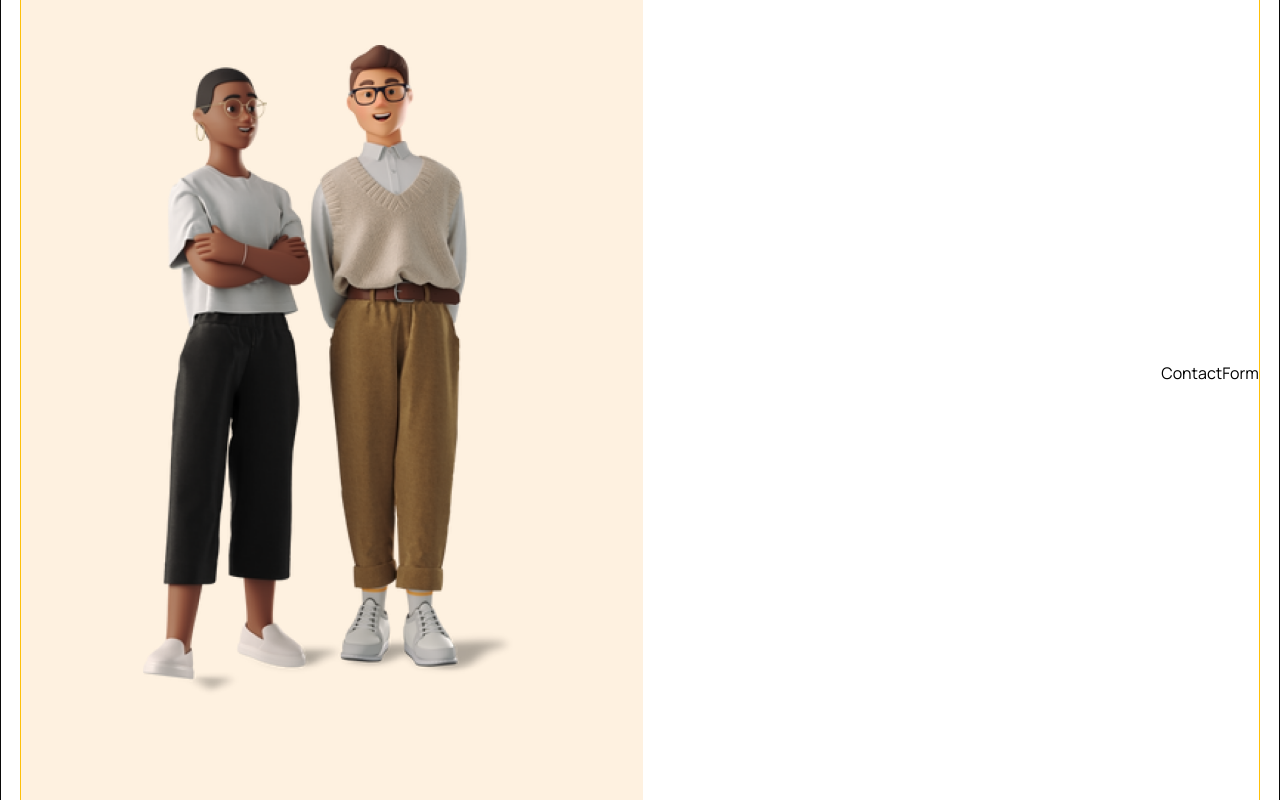
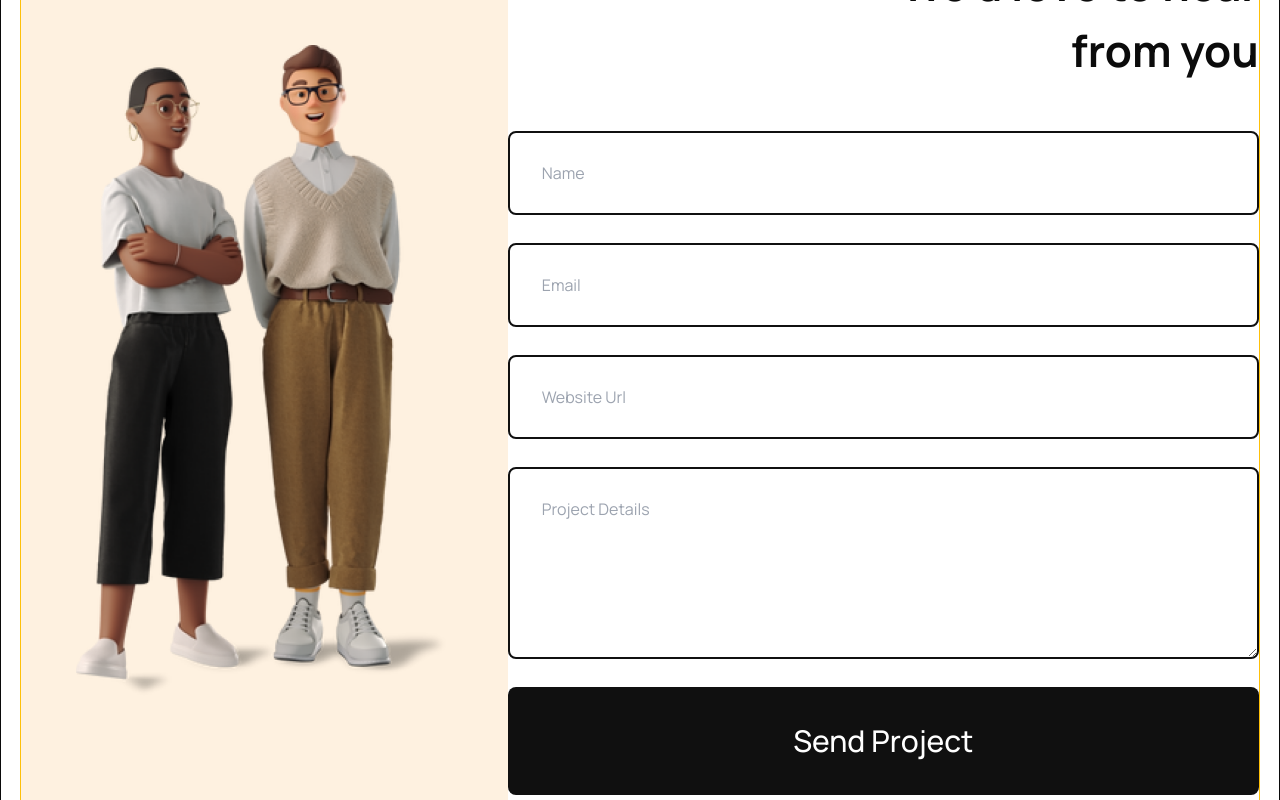
Before and after one commit to AJ1732/smg-task, a React (Vite) app: page / in a window 1280 px wide. Shown: the part 4280-5080 px from the top of the page. Built offline with nearby package versions, Linux system fonts and the light colour scheme.

Commit message:
chore: build form element

```diff
--- a/src/components/form/ContactForm.tsx
+++ b/src/components/form/ContactForm.tsx
@@ -1,4 +1,36 @@
+const handleSubmit = (e: React.FormEvent<HTMLFormElement>) => {
+  e.preventDefault();
+  console.log("Submitted");
+};
+
 const ContactForm = () => {
-  return <form>ContactForm</form>;
+  return (
+    <form
+      onSubmit={handleSubmit}
+      className="size-full max-w-[46.9375rem] text-black-0"
+    >
+      <fieldset className="flex-end flex-col gap-7">
+        <legend className="mb-12 ml-auto">
+          <h3 className="text-right text-[2.75rem] font-bold">
+            We'd love to hear <br />
+            from you
+          </h3>
+        </legend>
+
+        <input type="text" name="name" id="name" placeholder="Name" />
+        <input type="email" name="email" id="email" placeholder="Email" />
+        <input type="url" name="url" id="url" placeholder="Website Url" />
+        <textarea
+          name="project"
+          id="project"
+          placeholder="Project Details"
+        ></textarea>
+
+        <button className="w-full rounded-lg bg-black-100 py-9 text-center text-3xl font-medium text-white">
+          Send Project
+        </button>
+      </fieldset>
+    </form>
+  );
 };
 export default ContactForm;
```
